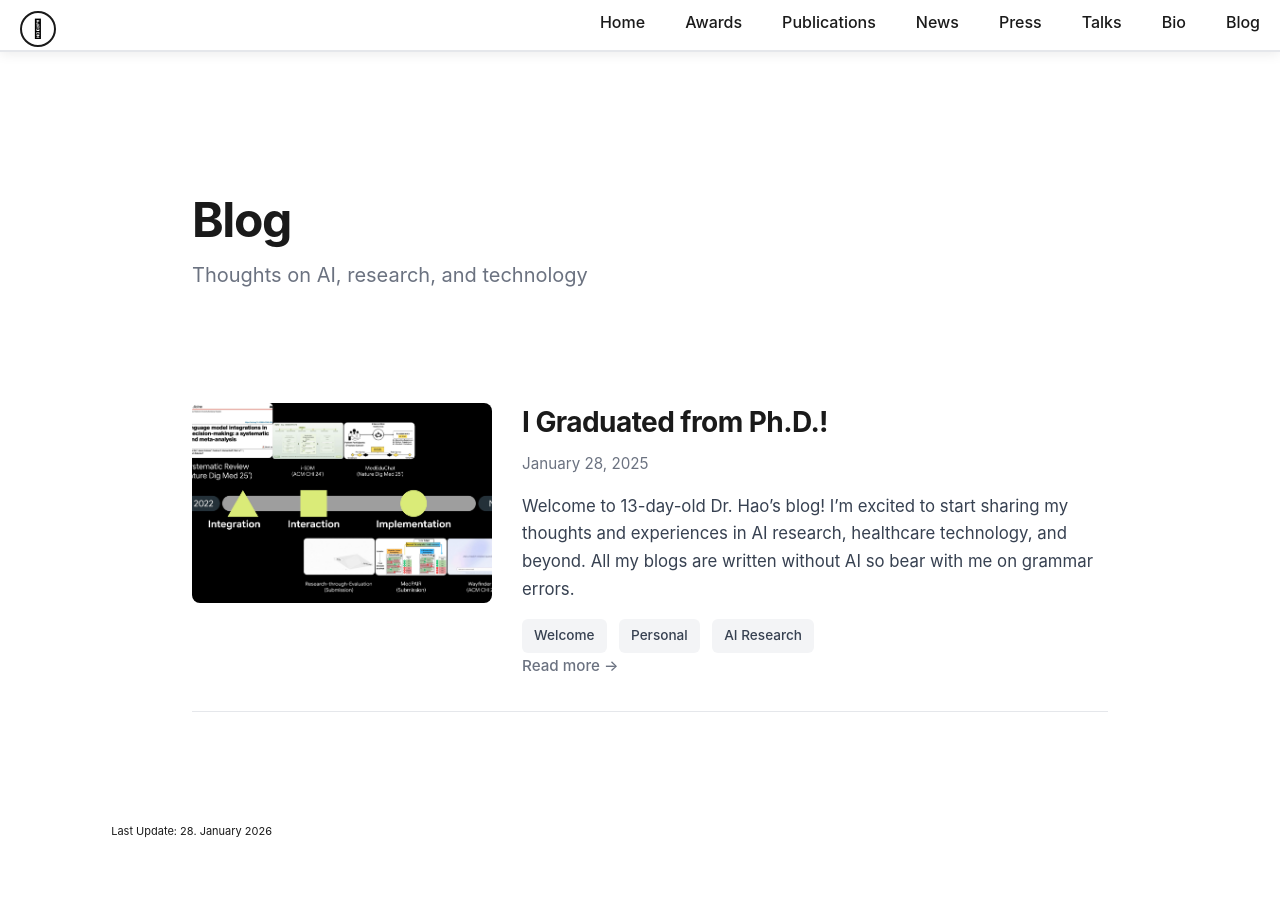
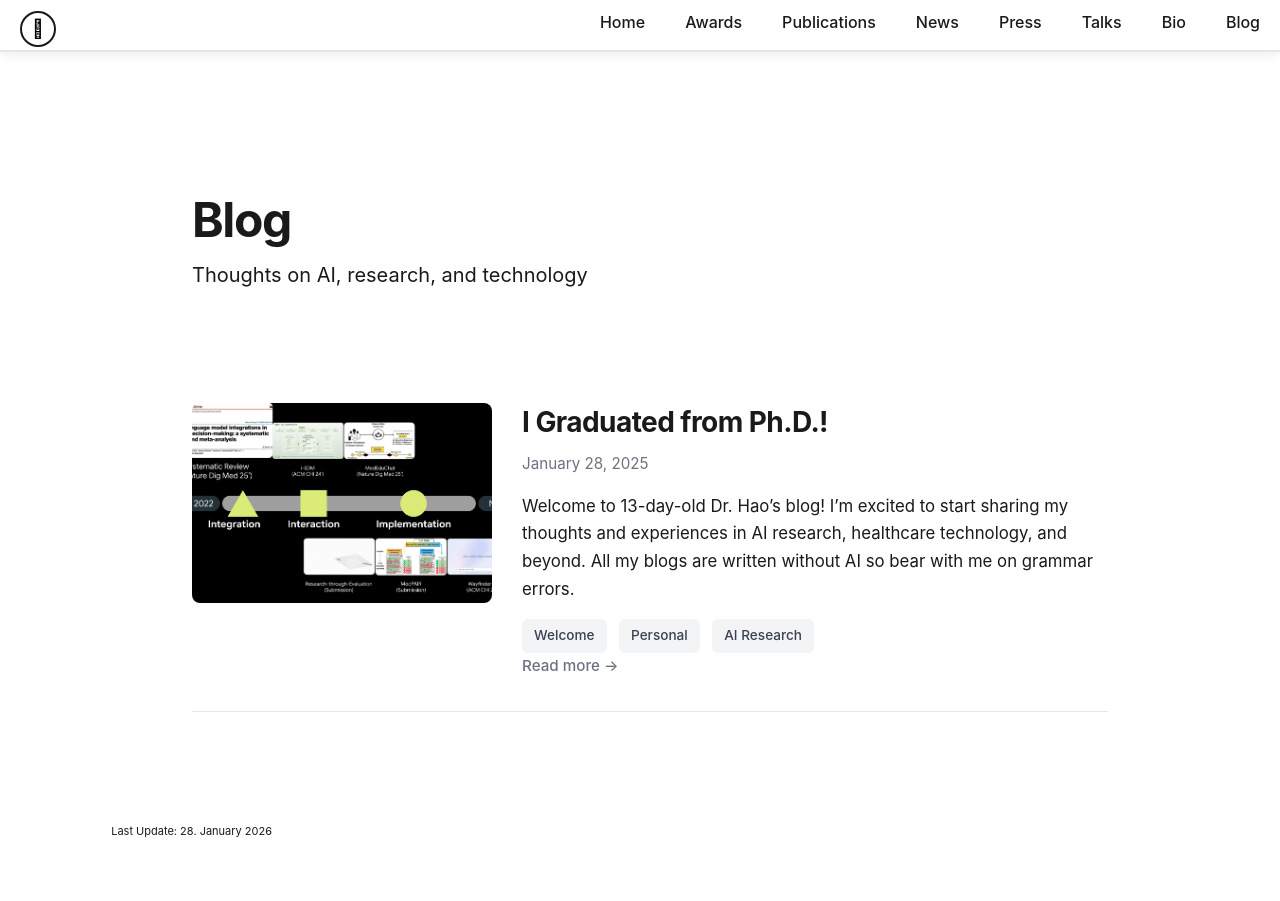
Before and after one commit to YuexingHao/Yuexing-Hao, a Jekyll site: the page built from blog.html, in a window 1280 px wide. Built offline with Jekyll 4.4.1, drawn with Linux system fonts in a browser that asks for light colours; nearby versions of some CDN libraries; library files that are not in the unit come from our copies; a style sheet for code colours, icons or effects is not loaded.

Commit message:
Make light mode default and improve dark text contrast
- Default to light theme when no saved preference
- Add html:not(.dark-mode) overrides so system dark preference
  does not force dark styling unless user toggles
- Strengthen dark-mode overrides for autocolor and small/meta text
  to avoid unreadable greys

```diff
--- a/_sass/minimal-light.scss
+++ b/_sass/minimal-light.scss
@@ -61,7 +61,29 @@
 }
 
 body.dark-mode autocolor {
-  color: #dadbdf;
+  color: #e5e5e5 !important;
+}
+
+/* Keep LIGHT mode by default, even if system prefers dark */
+html:not(.dark-mode) body {
+  background: #ffffff !important;
+  color: #1a1a1a !important;
+}
+
+html:not(.dark-mode) body p,
+html:not(.dark-mode) body li {
+  color: #1a1a1a !important;
+}
+
+html:not(.dark-mode) body autocolor {
+  color: #595959 !important;
+}
+
+/* Make small/meta text readable in dark mode */
+body.dark-mode small,
+body.dark-mode a small,
+body.dark-mode a:hover small {
+  color: #a0a0a0 !important;
 }
 
 .pub-row {
--- a/assets/js/dark-mode.js
+++ b/assets/js/dark-mode.js
@@ -26,10 +26,9 @@
     }
   }
 
-  // Determine theme: stored preference > system preference
+  // Determine theme: stored preference > default light
   const stored = getStoredTheme();
-  const systemPrefersDark = !!(window.matchMedia && window.matchMedia('(prefers-color-scheme: dark)').matches);
-  const initialTheme = stored || (systemPrefersDark ? 'dark' : 'light');
+  const initialTheme = stored || 'light';
 
   // Apply as early as possible (no body access required)
   applyTheme(initialTheme);
```
